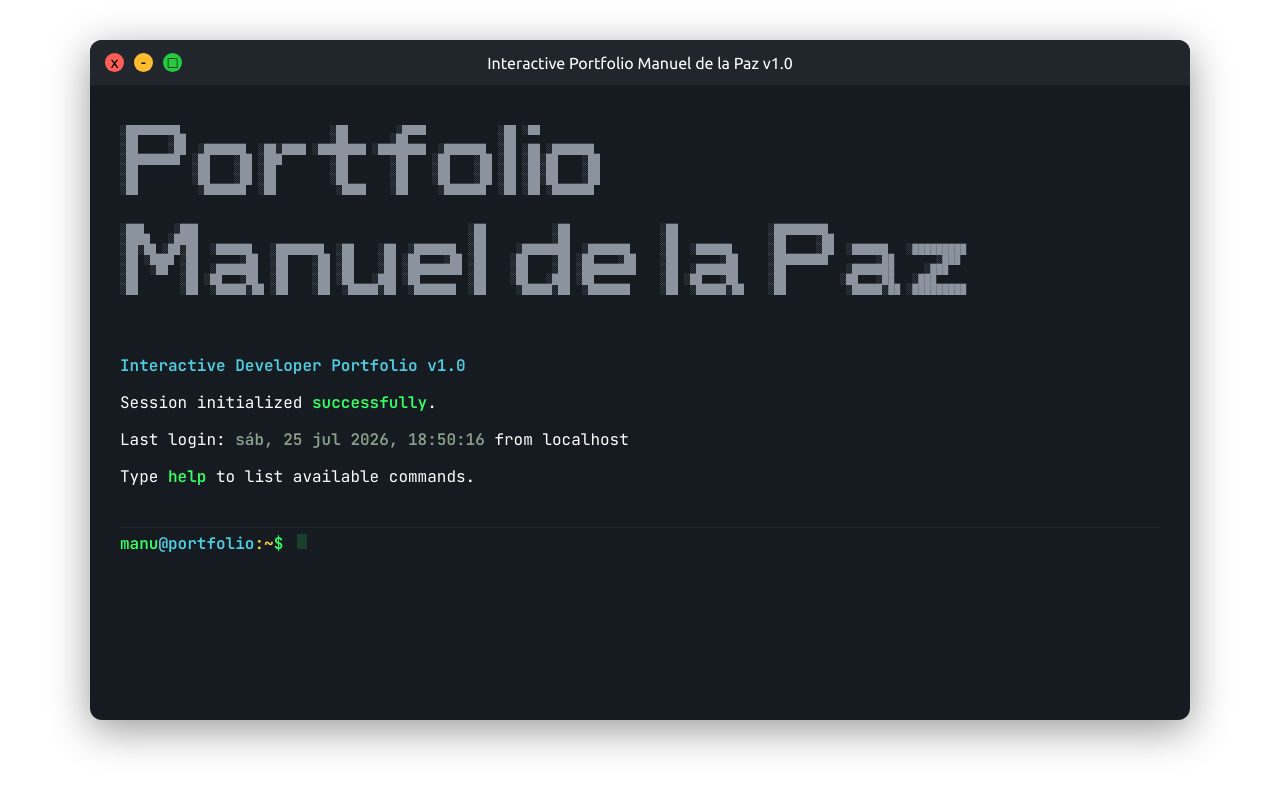
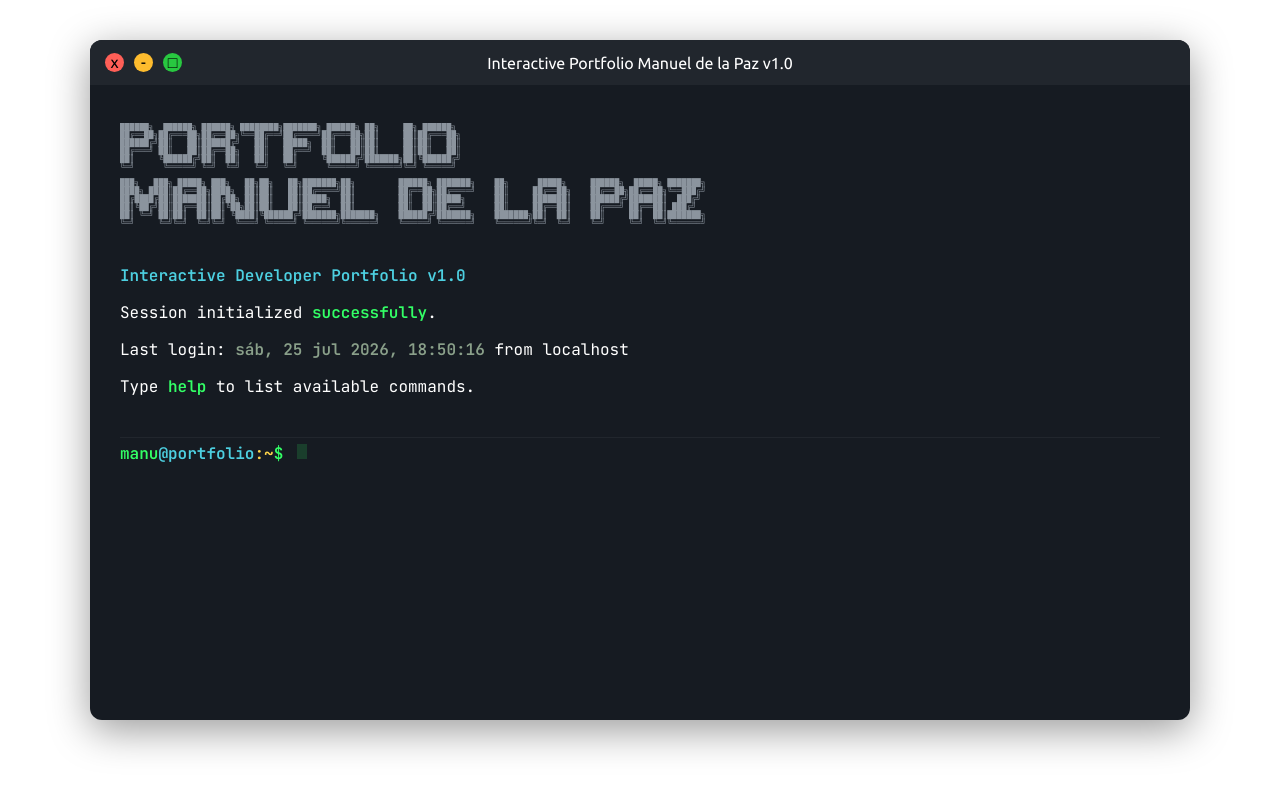
Before and after one commit to ManuDLPcurso/Interactive_Portfolio_v1, a React (Vite) app: page /home in a window 1280 px wide. Shown: the top 792 px of the page. Built offline with nearby package versions, Linux system fonts and the light colour scheme.

Commit message:
Cambio ascii prueba android 1

```diff
--- a/src/components/terminal/Terminal.css
+++ b/src/components/terminal/Terminal.css
@@ -86,11 +86,13 @@ body {
 
   color: #8b949e;
 
-  font-size: 10px;
+  font-size: 8px;
 
   line-height: 1;
 
   margin-bottom: 30px;
+
+  overflow: hidden;
 }
 
 .terminal-body {
```
Also changed, not shown: src/assets/ascii/PortfolioTitle.ts (+13 -19 lines).
